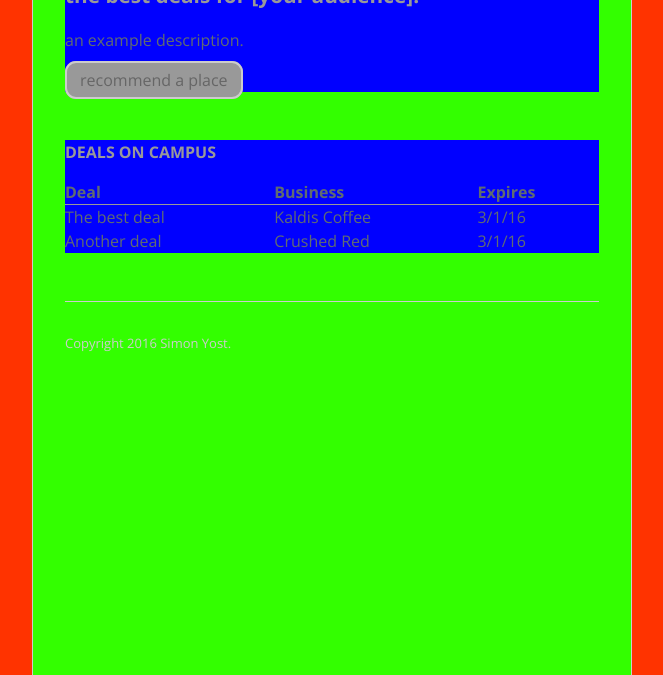
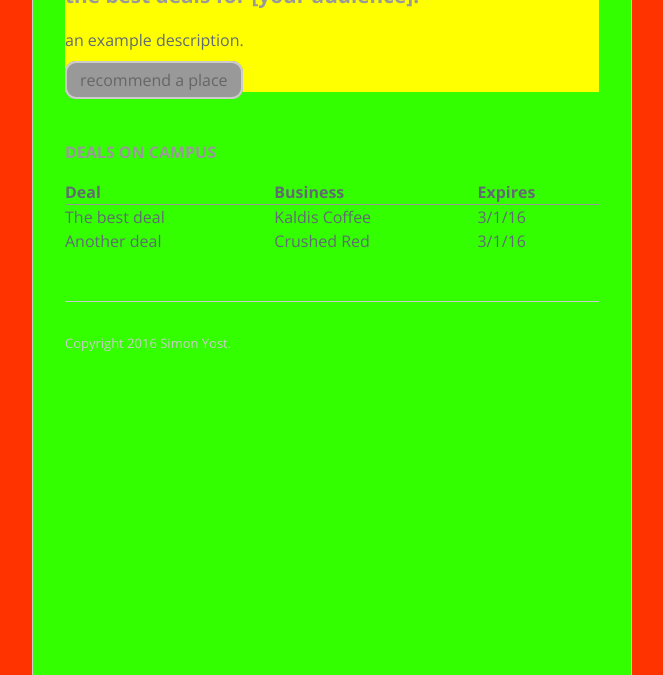
Before and after one commit to phillipskisshanee/css-intro-lab, a plain HTML site: page index.html in a window 1280 px wide. Shown: the part 125-800 px from the top of the page, without its empty margins (308-971 px from the left). Drawn offline with nearby package versions, Linux system fonts and the light colour scheme.

Commit message:
Update stylesheet.css

```diff
--- a/stylesheets/stylesheet.css
+++ b/stylesheets/stylesheet.css
@@ -23,12 +23,12 @@ body {
   background-color: #3F0;
 }
 
-div section {
-  background-color: blue;
+section {
+    margin: 3em 0;
 }
 
-section {
-    margin: 3em 0;
+.container .page-header {
+  background-color: yellow;
 }
 
 a {
```
